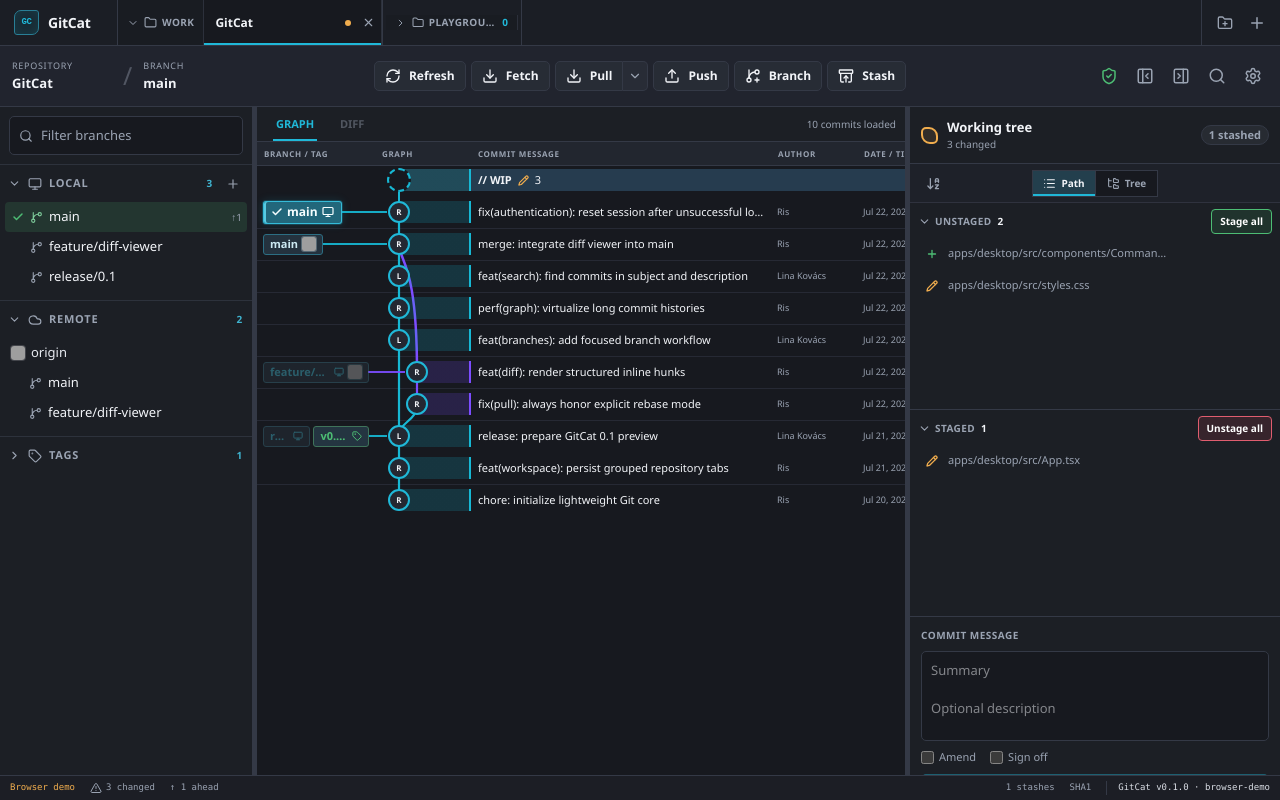
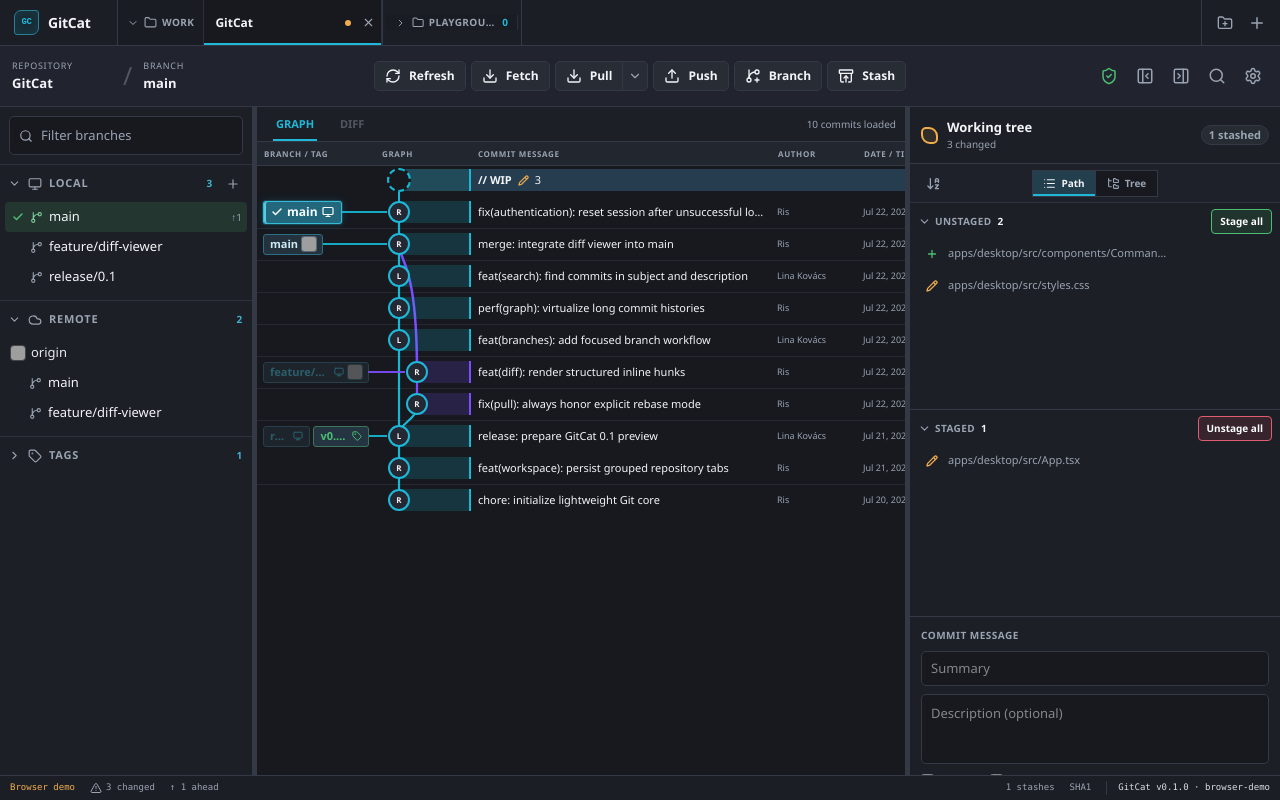
Before and after one commit to RisDN/gitcat, a React (Vite) app in the folder apps/desktop/: page / in a window 1280 px wide. Built offline with nearby package versions, Linux system fonts and the light colour scheme; grey boxes are pictures that could not be loaded.

Commit message:
feat: added seperate decription field

```diff
--- a/apps/desktop/src/App.tsx
+++ b/apps/desktop/src/App.tsx
@@ -132,7 +132,7 @@ const EMPTY_STATE: PersistedState = {
   workspace: { version: 2, ungrouped_tabs: [], groups: [], active_tab_id: null },
 };
 
-const EMPTY_COMMIT_DRAFT: CommitDraft = { message: "", amend: false, signoff: false };
+const EMPTY_COMMIT_DRAFT: CommitDraft = { message: "", description: "", amend: false, signoff: false };
 
 interface RuntimeRepository {
   repository_id: string;
--- a/apps/desktop/src/components/WorktreePanel.tsx
+++ b/apps/desktop/src/components/WorktreePanel.tsx
@@ -49,8 +49,15 @@ interface WorktreePanelProps {
 
 export interface CommitDraft {
   message: string;
+  description: string;
   amend: boolean;
   signoff: boolean;
+}
+
+function buildCommitMessage(draft: CommitDraft): string {
+  const summary = draft.message.trim();
+  const description = draft.description.trim();
+  return description ? `${summary}\n\n${description}` : summary;
 }
 
 export function WorktreePanel({
@@ -159,8 +166,8 @@ export function WorktreePanel({
 
   const submit = async () => {
     if (!canCommit) return;
-    if (await onCommit(draft.message, draft.amend, draft.signoff)) {
-      onDraftChange({ ...draft, message: "", amend: false });
+    if (await onCommit(buildCommitMessage(draft), draft.amend, draft.signoff)) {
+      onDraftChange({ ...draft, message: "", description: "", amend: false });
     }
   };
 
@@ -235,7 +242,8 @@ export function WorktreePanel({
 
       <div className="gc-commit-form">
         <label htmlFor="commit-message">Commit message</label>
-        <textarea
+        <input
+          className="gc-commit-form__summary"
           disabled={busy}
           id="commit-message"
           onChange={(event) => onDraftChange({ ...draft, message: event.target.value })}
@@ -244,11 +252,31 @@ export function WorktreePanel({
               event.preventDefault();
               event.stopPropagation();
               void submit();
+              return;
+            }
+            if (event.key === "Enter") {
+              event.preventDefault();
+              document.getElementById("commit-description")?.focus();
             }
           }}
-          placeholder={"Summary\n\nOptional description"}
-          rows={5}
+          placeholder="Summary"
+          type="text"
           value={draft.message}
+        />
+        <textarea
+          disabled={busy}
+          id="commit-description"
+          onChange={(event) => onDraftChange({ ...draft, description: event.target.value })}
+          onKeyDown={(event) => {
+            if (matchesKeybind(event.nativeEvent, commitKeybind)) {
+              event.preventDefault();
+              event.stopPropagation();
+              void submit();
+            }
+          }}
+          placeholder="Description (optional)"
+          rows={4}
+          value={draft.description}
         />
         <div className="gc-commit-form__options">
           <label><input checked={draft.amend} disabled={busy} onChange={(event) => onDraftChange({ ...draft, amend: event.target.checked })} type="checkbox" /> Amend</label>
--- a/apps/desktop/src/styles.css
+++ b/apps/desktop/src/styles.css
@@ -688,8 +688,9 @@ kbd,
 .gc-status-empty { display: flex; align-items: center; justify-content: center; gap: 5px; margin: 5px; padding: 7px; color: var(--gc-muted); font-size: 10px; }
 .gc-commit-form { display: flex; min-height: 0; flex: 1; flex-direction: column; gap: 8px; padding: 11px; }
 .gc-commit-form > label { color: var(--gc-muted); font-size: 10px; font-weight: 700; letter-spacing: 0.05em; text-transform: uppercase; }
-.gc-commit-form textarea { width: 100%; min-height: 90px; flex: 1; resize: none; padding: 9px; border: 1px solid var(--gc-border); border-radius: 5px; outline: 0; background: var(--gc-background); line-height: 1.45; }
-.gc-commit-form textarea:focus { border-color: var(--gc-accent); }
+.gc-commit-form textarea { width: 100%; min-height: 70px; flex: 1; resize: none; padding: 9px; border: 1px solid var(--gc-border); border-radius: 5px; outline: 0; background: var(--gc-background); line-height: 1.45; }
+.gc-commit-form__summary { width: 100%; padding: 7px 9px; border: 1px solid var(--gc-border); border-radius: 5px; outline: 0; background: var(--gc-background); line-height: 1.45; }
+.gc-commit-form textarea:focus, .gc-commit-form__summary:focus { border-color: var(--gc-accent); }
 .gc-commit-form__options { display: flex; gap: 14px; color: var(--gc-muted); font-size: 11px; }
 .gc-commit-form__options label { display: flex; align-items: center; gap: 5px; }
 .gc-commit-form input[type="checkbox"] { accent-color: var(--gc-accent); }
```
